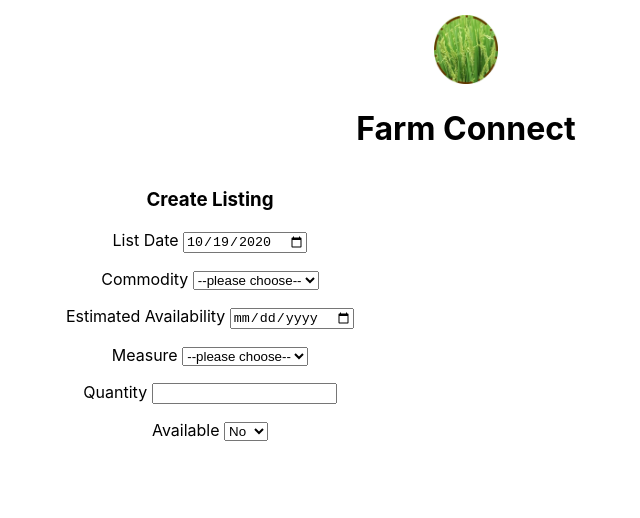
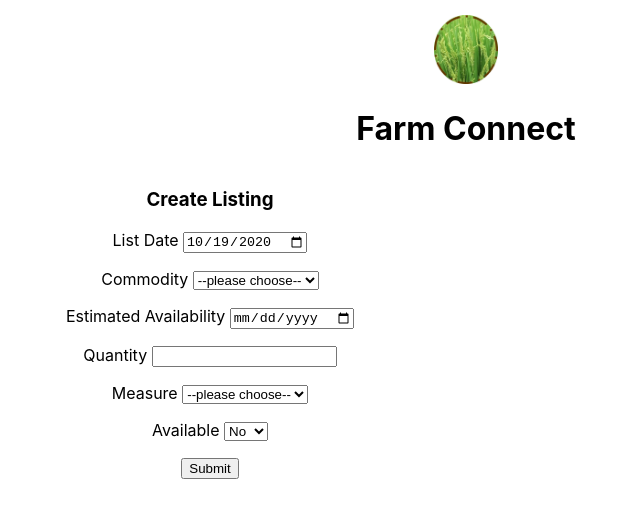
Before and after one commit to coula3/farm-connect, a React (Create React App) app in the folder farm-connect/: page /listings/new in a window 1280 px wide. Shown: the top 518 px of the page, without its empty margins (174-814 px from the left). Built offline with nearby package versions, Linux system fonts and the light colour scheme.

Commit message:
add input submit element and wrap with other input elements in a form element

```diff
--- a/farm-connect/src/containers/CreateListing/CreateListing.js
+++ b/farm-connect/src/containers/CreateListing/CreateListing.js
@@ -29,6 +29,7 @@ class CreateListing extends Component {
         return (
             <div style={{width: "60%", display: "inline", float: "left"}}>
                 <h3>Create Listing</h3>
+                <form>
                     <p>
                         <label>List Date </label>
                         <input name="listDate" type="date" value={this.state.listDate} onChange={this.handleChange} />
@@ -46,15 +47,15 @@ class CreateListing extends Component {
                         <input name="estAvailability" type="date" value={this.state.estAvailability} onChange={this.handleChange} />
                     </p>
                     <p>
+                        <label>Quantity </label>
+                        <input name="quantity" type="number" min="0" value={this.state.quantity} onChange={this.handleChange} />
+                    </p>
+                    <p>
                         <label>Measure </label>
                         <select name="measure" value={this.state.measure} onChange={this.handleChange}>
                         {measuresList.map((measure, idx) =>
                         (<option key={idx} value={measure}>{measure}</option>))}
                         </select>
-                </p>
-                <p>
-                    <label>Quantity </label>
-                    <input name="quantity" type="number" min="0" value={this.state.quantity} onChange={this.handleChange} />
                     </p>
                     <p>
                         <label>Available </label>
@@ -63,6 +64,8 @@ class CreateListing extends Component {
                             <option value="Yes">Yes</option>
                         </select>
                     </p>
+                    <input type="submit" />
+                </form>
             </div>
         )
     }
```
Lines whose indentation alone changed are shown as unchanged.
